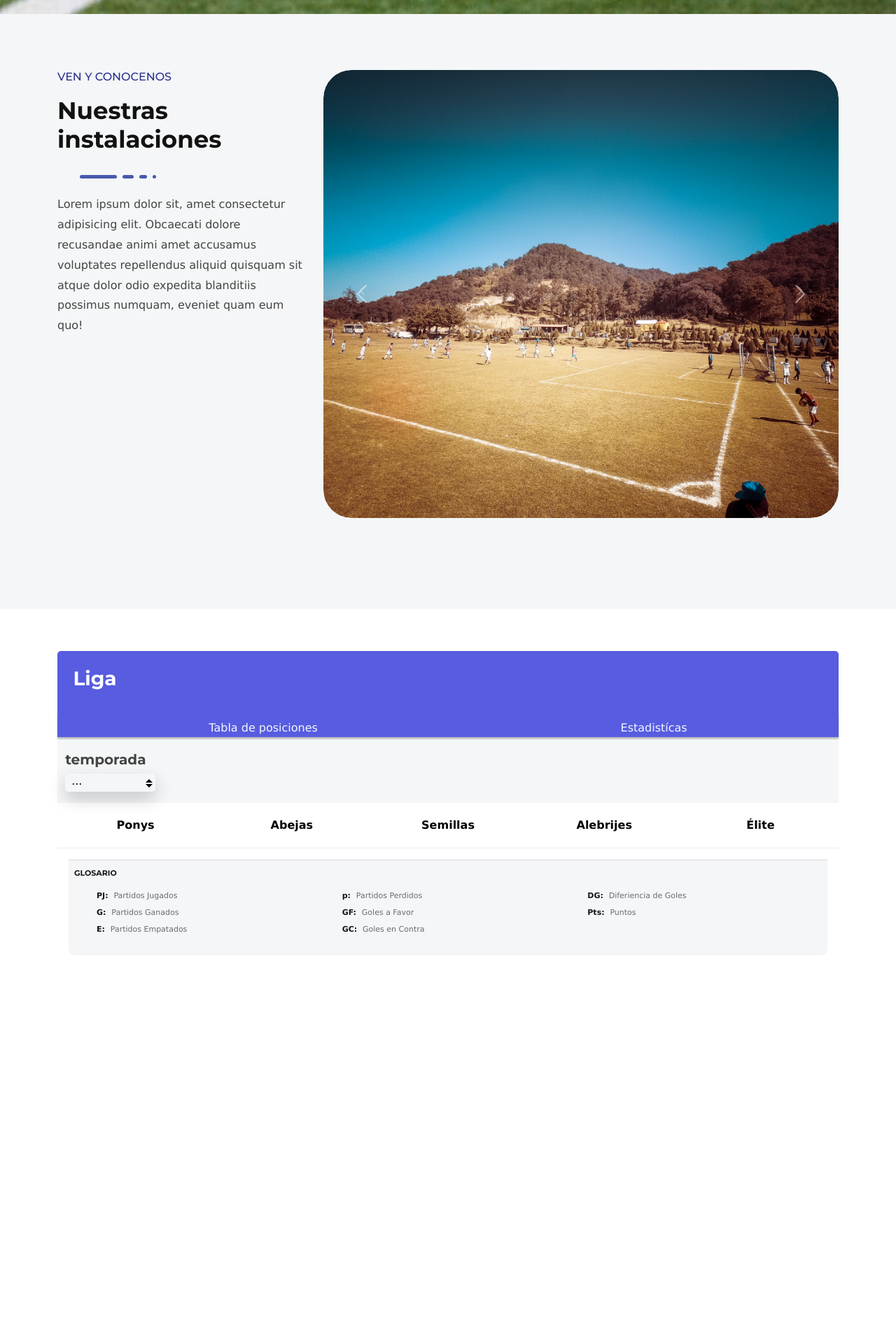
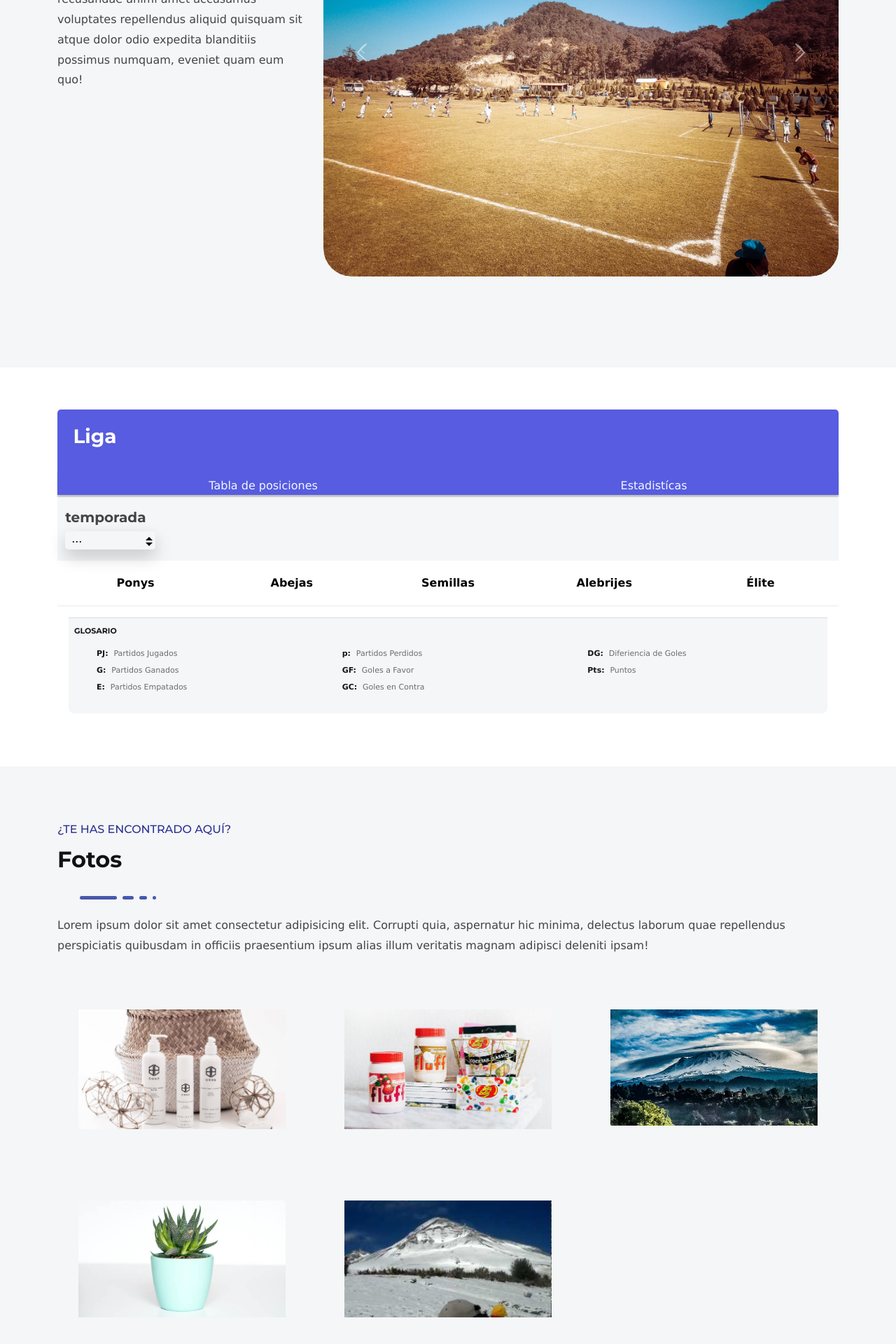
Before and after one commit to Pavel98-dix/plantilla_fundoce, a PHP site: page / in a window 1280 px wide. Shown: the part 3120-5040 px from the top of the page at 70% size. Before the commit the page ends 4454 px from the top, so only its background shows below. Run offline with PHP 8.4, Linux system fonts and the light colour scheme.

Commit message:
Seccion de fotografias en la pantalla inicial

```diff
--- a/assets/css/style.css
+++ b/assets/css/style.css
@@ -26,7 +26,7 @@
 #hero .carousel-inner .carousel-item-prev.carousel-item-end, #hero .carousel-control-next-icon,
 #hero .carousel-control-prev-icon, .clients img, .main-btn, .boton, #position .position-state .nav-item.active,
 #position .position-state .nav-item:hover, #position .position-state .nav-item, #position .position-category .nav-item, #position .position-category .active,
-#position .position-category .nav-item:hover {
+#position .position-category .nav-item:hover, #gallery .grid figure img {
   -webkit-transition: all .5s ease-in-out;
   transition: all .5s ease-in-out;
 }
@@ -706,11 +706,11 @@ section {
   }
 }
 
-.services-area .section-title .services-line {
+.bottom-line {
   padding-top: .33rem;
 }
 
-.services-area .section-title .services-line li {
+.bottom-line li {
   height: 5px;
   background-color: #4858ac;
   display: inline-block;
@@ -718,19 +718,19 @@ section {
   margin-right: 3px;
 }
 
-.services-area .section-title .services-line li:nth-of-type(1) {
+.bottom-line li:nth-of-type(1) {
   width: 3.33rem;
 }
 
-.services-area .section-title .services-line li:nth-of-type(2) {
+.bottom-line li:nth-of-type(2) {
   width: 1rem;
 }
 
-.services-area .section-title .services-line li:nth-of-type(3) {
+.bottom-line li:nth-of-type(3) {
   width: .66rem;
 }
 
-.services-area .section-title .services-line li:nth-of-type(4) {
+.bottom-line li:nth-of-type(4) {
   width: .33rem;
 }
 
@@ -1002,34 +1002,6 @@ section {
   font-size: 2.13rem;
   padding-top: .66rem;
   color: #121212;
-}
-
-.testimonial-area .testimonial-left-content .testimonial-line {
-  padding-top: .66rem;
-}
-
-.testimonial-area .testimonial-left-content .testimonial-line li {
-  height: 5px;
-  background-color: #4858ac;
-  display: inline-block;
-  border-radius: 50px;
-  margin-right: 3px;
-}
-
-.testimonial-area .testimonial-left-content .testimonial-line li:nth-of-type(1) {
-  width: 3.33rem;
-}
-
-.testimonial-area .testimonial-left-content .testimonial-line li:nth-of-type(2) {
-  width: 1rem;
-}
-
-.testimonial-area .testimonial-left-content .testimonial-line li:nth-of-type(3) {
-  width: .66rem;
-}
-
-.testimonial-area .testimonial-left-content .testimonial-line li:nth-of-type(4) {
-  width: .33rem;
 }
 
 .testimonial-area .about-accordion .card {
@@ -1319,4 +1291,155 @@ td {
   margin-right: 4px;
   color: #151617;
 }
+
+/* Gallery */
+#gallery .grid img {
+  width: 100%;
+}
+
+#gallery .grid {
+  padding: 20px 20px 10px 20px;
+  margin: 0 auto;
+  list-style: none;
+  text-align: center;
+}
+
+#gallery .grid li {
+  display: inline-block;
+  padding: 10px;
+  text-align: left;
+  position: relative;
+}
+
+#gallery .grid figure {
+  overflow: hidden;
+}
+
+#gallery .grid figure img {
+  max-width: 100%;
+  display: block;
+  position: relative;
+  height: auto;
+}
+
+#gallery .grid figcaption {
+  position: absolute;
+  bottom: -20px;
+  left: 15px;
+  padding: 10px;
+  background: #4858ac;
+  color: var(--first-color-lighter);
+  width: 100%;
+  border-radius: 8px;
+}
+
+#gallery .grid figcaption h3 {
+  margin: 0;
+  padding: 0;
+  color: #fff;
+}
+
+#gallery .grid figcaption span::before {
+  content: 'by ';
+}
+
+#gallery .grid figcaption a {
+  display: inline-block;
+  text-align: center;
+  padding: 5px 10px;
+  border-radius: 5px;
+  border-color: #fff;
+  background-color: transparent;
+  border-style: solid;
+}
+
+#gallery .grid figcaption a:hover {
+  color: #fff;
+}
+
+@media screen and (min-width: 400px) and (max-width: 767px) {
+  #gallery .grid {
+    padding: 10px 10px 100px 10px;
+  }
+  #gallery .grid li {
+    width: 100%;
+    min-width: 300px;
+  }
+  #gallery .grid figcaption {
+    padding-top: 3rem;
+  }
+  #gallery .grid h3 {
+    font-size: 2.5rem;
+  }
+  #gallery .grid figcaption a {
+    padding: 10px 40px;
+    font-size: 1.2rem;
+  }
+}
+
+@media screen and (min-width: 430) and (max-width: 767px) {
+  #gallery .grid {
+    padding: 10px 10px 100px 10px;
+  }
+  #gallery .grid li {
+    width: 100%;
+    min-width: 300px;
+  }
+  #gallery .grid figcaption {
+    padding-top: 3rem;
+  }
+  #gallery .grid h3 {
+    font-size: 2.5rem;
+  }
+  #gallery .grid figcaption a {
+    padding: 10px 40px;
+    font-size: 1.2rem;
+  }
+}
+
+@media screen and (min-width: 997px) and (max-width: 1500px) {
+  #gallery .grid figcaption {
+    padding-top: 2rem;
+  }
+  #gallery .grid h3 {
+    font-size: 2rem;
+  }
+  #gallery .grid figcaption a {
+    padding: 10px 40px;
+    font-size: 1.2rem;
+  }
+}
+
+/*Estilo 1*/
+.cs-style-1 figcaption {
+  height: 100%;
+  width: 100%;
+  opacity: 0;
+  text-align: center;
+  -webkit-backface-visibility: hidden;
+          backface-visibility: hidden;
+  -webkit-transition: opacity 0.3s, -webkit-transform 0.3s;
+  transition: opacity 0.3s, -webkit-transform 0.3s;
+  transition: transform 0.3s, opacity 0.3s;
+  transition: transform 0.3s, opacity 0.3s, -webkit-transform 0.3s;
+}
+
+.cs-style-1 figure:hover figcaption,
+.cs-style-1 figure.cs-hover figcaption {
+  opacity: 1;
+  -webkit-transform: translate(15px, 15px);
+          transform: translate(15px, 15px);
+}
+
+.cs-style-1 figcaption h3 {
+  margin-top: 70px;
+}
+
+.cs-style-1 figcaption span {
+  display: block;
+}
+
+.cs-style-1 figcaption a {
+  margin-top: 30px;
+}
 /*# sourceMappingURL=style.css.map */
--- a/assets/css/style.scss
+++ b/assets/css/style.scss
@@ -697,11 +697,11 @@ section {
     }
 }
 
-.services-area .section-title .services-line {
+.bottom-line {
     padding-top: .33rem;
 }
 
-.services-area .section-title .services-line li {
+.bottom-line li {
     height: 5px;
     background-color: #4858ac;
     display: inline-block;
@@ -709,19 +709,19 @@ section {
     margin-right: 3px;
 }
 
-.services-area .section-title .services-line li:nth-of-type(1) {
+.bottom-line li:nth-of-type(1) {
     width: 3.33rem;
 }
 
-.services-area .section-title .services-line li:nth-of-type(2) {
+.bottom-line li:nth-of-type(2) {
     width: 1rem;
 }
 
-.services-area .section-title .services-line li:nth-of-type(3) {
+.bottom-line li:nth-of-type(3) {
     width: .66rem;
 }
 
-.services-area .section-title .services-line li:nth-of-type(4) {
+.bottom-line li:nth-of-type(4) {
     width: .33rem;
 }
 
@@ -1007,34 +1007,6 @@ section {
     color: #121212;
 }
 
-.testimonial-area .testimonial-left-content .testimonial-line {
-    padding-top: .66rem;
-}
-
-.testimonial-area .testimonial-left-content .testimonial-line li {
-    height: 5px;
-    background-color: #4858ac;
-    display: inline-block;
-    border-radius: 50px;
-    margin-right: 3px;
-}
-
-.testimonial-area .testimonial-left-content .testimonial-line li:nth-of-type(1) {
-    width: 3.33rem;
-}
-
-.testimonial-area .testimonial-left-content .testimonial-line li:nth-of-type(2) {
-    width: 1rem;
-}
-
-.testimonial-area .testimonial-left-content .testimonial-line li:nth-of-type(3) {
-    width: .66rem;
-}
-
-.testimonial-area .testimonial-left-content .testimonial-line li:nth-of-type(4) {
-    width: .33rem;
-}
-
 .testimonial-area .about-accordion .card {
     border: 0;
     background: none;
@@ -1314,3 +1286,154 @@ td {
     margin-right: 4px;
     color: #151617;
 }
+
+
+/* Gallery */
+
+#gallery .grid img {
+    width: 100%;
+}
+
+#gallery .grid {
+    padding: 20px 20px 10px 20px;
+    margin: 0 auto;
+    list-style: none;
+    text-align: center;
+}
+
+#gallery .grid li {
+    display: inline-block;
+    padding: 10px;
+    text-align: left;
+    position: relative;
+}
+
+#gallery .grid figure {
+    overflow: hidden;
+}
+
+#gallery .grid figure img {
+    max-width: 100%;
+    display: block;
+    position: relative;
+    @extend .tsLow;
+    height: auto;
+}
+
+#gallery .grid figcaption {
+    position: absolute;
+    bottom: -20px;
+    left: 15px;
+    padding: 10px;
+    background: #4858ac;
+    color: var(--first-color-lighter);
+    width: 100%;
+    border-radius: 8px;
+}
+
+#gallery .grid figcaption h3 {
+    margin: 0;
+    padding: 0;
+    color: #fff;
+}
+
+#gallery .grid figcaption span::before {
+    content: 'by ';
+}
+
+#gallery .grid figcaption a {
+    display: inline-block;
+    text-align: center;
+    padding: 5px 10px;
+    border-radius: 5px;
+    border-color: #fff;
+    background-color: transparent;
+    border-style: solid;
+}
+
+#gallery .grid figcaption a:hover {
+    color: #fff;
+}
+
+@media screen and(min-width:400px) and (max-width: 767px) {
+    #gallery .grid {
+        padding: 10px 10px 100px 10px;
+    }
+    #gallery .grid li {
+        width: 100%;
+        min-width: 300px;
+    }
+    #gallery .grid figcaption {
+        padding-top: 3rem;
+    }
+    #gallery .grid h3 {
+        font-size: 2.5rem;
+    }
+    #gallery .grid figcaption a {
+        padding: 10px 40px;
+        font-size: 1.2rem;
+    }
+}
+
+@media screen and (min-width:430) and (max-width: 767px) {
+    #gallery .grid {
+        padding: 10px 10px 100px 10px;
+    }
+    #gallery .grid li {
+        width: 100%;
+        min-width: 300px;
+    }
+    #gallery .grid figcaption {
+        padding-top: 3rem;
+    }
+    #gallery .grid h3 {
+        font-size: 2.5rem;
+    }
+    #gallery .grid figcaption a {
+        padding: 10px 40px;
+        font-size: 1.2rem;
+    }
+}
+
+@media screen and (min-width: 997px) and (max-width:1500px) {
+    #gallery .grid figcaption {
+        padding-top: 2rem;
+    }
+    #gallery .grid h3 {
+        font-size: 2rem;
+    }
+    #gallery .grid figcaption a {
+        padding: 10px 40px;
+        font-size: 1.2rem;
+    }
+}
+
+
+/*Estilo 1*/
+
+.cs-style-1 figcaption {
+    height: 100%;
+    width: 100%;
+    opacity: 0;
+    text-align: center;
+    backface-visibility: hidden;
+    transition: transform 0.3s, opacity 0.3s;
+}
+
+.cs-style-1 figure:hover figcaption,
+.cs-style-1 figure.cs-hover figcaption {
+    opacity: 1;
+    transform: translate(15px, 15px);
+}
+
+.cs-style-1 figcaption h3 {
+    margin-top: 70px;
+}
+
+.cs-style-1 figcaption span {
+    display: block;
+}
+
+.cs-style-1 figcaption a {
+    margin-top: 30px;
+}
--- a/index.html
+++ b/index.html
@@ -152,27 +152,6 @@
         <section id="about" class="about">
             <div class="container">
 
-                <div class="row content">
-                    <div class="col-lg-6">
-                        <h2>Eum ipsam laborum deleniti velitena</h2>
-                        <h3>Voluptatem dignissimos provident quasi corporis voluptates sit assum perenda sruen jonee trave</h3>
-                    </div>
-                    <div class="col-lg-6 pt-4 pt-lg-0">
-                        <p>
-                            Ullamco laboris nisi ut aliquip ex ea commodo consequat. Duis aute irure dolor in reprehenderit in voluptate velit esse cillum dolore eu fugiat nulla pariatur. Excepteur sint occaecat cupidatat non proident, sunt in culpa qui officia deserunt mollit anim
-                            id est laborum
-                        </p>
-                        <ul>
-                            <li><i class="ri-check-double-line"></i> Ullamco laboris nisi ut aliquip ex ea commodo consequa</li>
-                            <li><i class="ri-check-double-line"></i> Duis aute irure dolor in reprehenderit in voluptate velit</li>
-                            <li><i class="ri-check-double-line"></i> Ullamco laboris nisi ut aliquip ex ea commodo consequat. Duis aute irure dolor in reprehenderit in</li>
-                        </ul>
-                        <p class="fst-italic">
-                            Lorem ipsum dolor sit amet, consectetur adipiscing elit, sed do eiusmod tempor incididunt ut labore et dolore magna aliqua.
-                        </p>
-                    </div>
-                </div>
-
             </div>
         </section>
         <!-- Start Video promo Section -->
@@ -199,7 +178,7 @@
                         <div class="section-title pb-30">
                             <h5 class="mb-15">Nuestra Historia</h5>
                             <h3 class="title mb-15">Conocenos</h3>
-                            <ul class="services-line">
+                            <ul class="bottom-line">
                                 <li></li>
                                 <li></li>
                                 <li></li>
@@ -303,7 +282,7 @@
                         <div class="testimonial-left-content">
                             <h5 class="sub-title">Ven y conocenos</h5>
                             <h3 class="title">Nuestras instalaciones</h3>
-                            <ul class="testimonial-line">
+                            <ul class="bottom-line">
                                 <li></li>
                                 <li></li>
                                 <li></li>
@@ -949,7 +928,130 @@
                 </div>
             </div>
         </section>
+        <section class="gallery testimonial-area" id="gallery">
+            <div class="container">
+                <div class="row">
+                    <div class="col-lg-12">
+                        <div class="section-title pb-30">
+                            <h5 class="mb-15">¿Te has encontrado aquí?</h5>
+                            <h3 class="title mb-15">Fotos</h3>
+                            <ul class="bottom-line">
+                                <li></li>
+                                <li></li>
+                                <li></li>
+                                <li></li>
+                            </ul>
+                            <p>Lorem ipsum dolor sit amet consectetur adipisicing elit. Corrupti quia, aspernatur hic minima, delectus laborum quae repellendus perspiciatis quibusdam in officiis praesentium ipsum alias illum veritatis magnam adipisci deleniti
+                                ipsam!
+                            </p>
+                        </div>
+                    </div>
+                    <div class="col-sm-12 col-md-6 col-xl-4">
+                        <ul class="grid cs-style-1">
+                            <li>
+                                <figure>
+                                    <img class="img-fluid" src="/assets/img/portfolio/portfolio-details-1.jpg" alt="img01">
+                                    <figcaption>
+                                        <h3>Camera</h3>
+                                        <span>Jacob Cummings</span>
+                                        <a href="http://dribbble.com/shots/1115632-Camera">Take a look</a>
+                                    </figcaption>
+                                </figure>
+                            </li>
+                            <li>
+                                <figure>
 
+                                </figure>
+                            </li>
+                            <!-- ... -->
+                        </ul>
+                    </div>
+                    <div class="col-sm-12 col-md-6 col-xl-4">
+                        <ul class="grid cs-style-1">
+                            <li>
+                                <figure>
+                                    <img class="img-fluid" src="/assets/img/portfolio/portfolio-details-2.jpg" alt="img01">
+                                    <figcaption>
+                                        <h3>Camera</h3>
+                                        <span>Jacob Cummings</span>
+                                        <a href="http://dribbble.com/shots/1115632-Camera">Take a look</a>
+                                    </figcaption>
+                                </figure>
+                            </li>
+                            <li>
+                                <figure>
+                                    <!-- ... -->
+                                </figure>
+                            </li>
+                            <!-- ... -->
+                        </ul>
+                    </div>
+                    <div class="col-sm-12 col-md-6 col-xl-4">
+                        <ul class="grid cs-style-1">
+                            <li>
+                                <figure>
+                                    <img class="img-fluid" src="/assets/img/slide/4.jpeg" alt="img01">
+                                    <figcaption>
+                                        <h3>Camera</h3>
+                                        <span>Jacob Cummings</span>
+                                        <a href="http://dribbble.com/shots/1115632-Camera">Take a look</a>
+                                    </figcaption>
+                                </figure>
+                            </li>
+                            <li>
+                                <figure>
+                                    <!-- ... -->
+                                </figure>
+                            </li>
+                            <!-- ... -->
+                        </ul>
+                    </div>
+                    <div class="col-sm-12 col-md-6 col-xl-4">
+                        <ul class="grid cs-style-1">
+                            <li>
+                                <figure>
+                                    <img class="img-fluid" src="/assets/img/portfolio/portfolio-3.jpg" alt="img01">
+                                    <figcaption>
+                                        <h3>Camera</h3>
+                                        <span>Jacob Cummings</span>
+                                        <a href="http://dribbble.com/shots/1115632-Camera">Take a look</a>
+                                    </figcaption>
+                                </figure>
+                            </li>
+                            <li>
+                                <figure>
+                                    <!-- ... -->
+                                </figure>
+                            </li>
+                            <!-- ... -->
+                        </ul>
+                    </div>
+                    <div class="col-sm-12 col-md-6 col-xl-4">
+                        <ul class="grid cs-style-1">
+                            <li>
+                                <figure>
+                                    <img class="img-fluid" src="/assets/img/slide/1.jpeg" alt="img01">
+                                    <figcaption>
+                                        <h3>Camera</h3>
+                                        <span>Jacob Cummings</span>
+                                        <a href="http://dribbble.com/shots/1115632-Camera">Take a look</a>
+                                    </figcaption>
+                                </figure>
+                            </li>
+                            <li>
+                                <figure>
+                                    <!-- ... -->
+                                </figure>
+                            </li>
+                            <!-- ... -->
+                        </ul>
+                    </div>
+                </div>
+            </div>
+        </section>
+        <section class="noticias" id="noticias">
+
+        </section>
     </main>
     <!-- JQuery -->
     <script src="/assets/js/jquery.js"></script>
```
Also changed, not shown: 1 other file.
